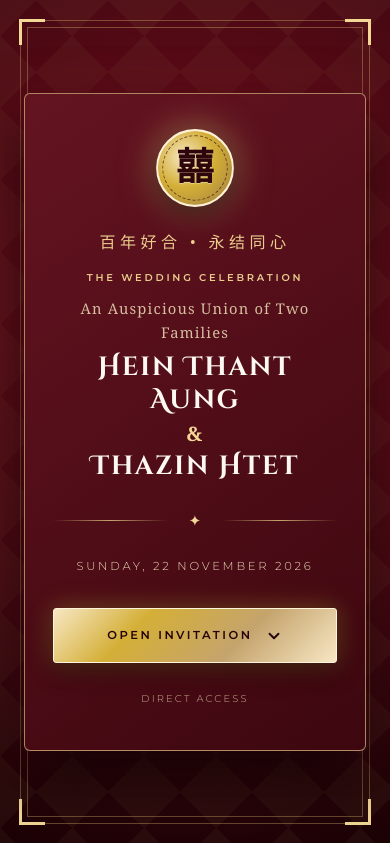
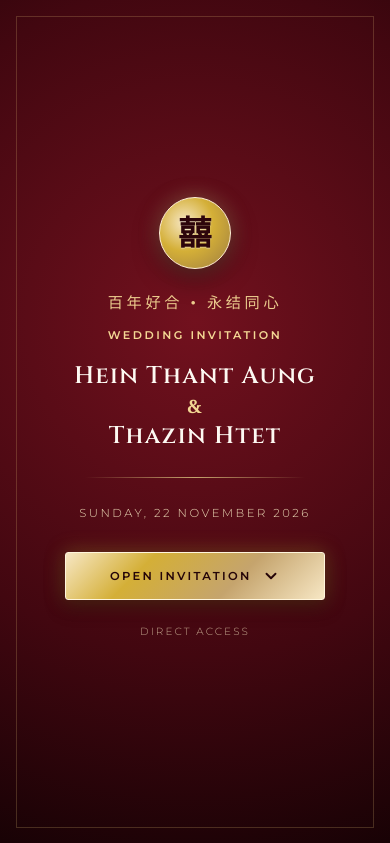
Before and after one commit to ngatomgyi/slhinv, a plain HTML site: page hta-tzh/index.html in a window 390 px wide. Shown: the top 843 px of the page. Drawn offline with Linux system fonts and the light colour scheme; a web font is replaced by a local one.

Commit message:
fix(hta-tzh): remove AI slop ornaments, fix mobile text wrapping, and balance venue button grid

```diff
--- a/hta-tzh/config.js
+++ b/hta-tzh/config.js
@@ -40,18 +40,18 @@ window.WEDDING_CONFIG = {
     year: "2026"
   },
 
-  // Intro Screen (Imperial Sealed Invitation Folio)
+  // Intro Screen (Bespoke Sealed Invitation)
   intro: {
-    badge: "The Wedding Celebration",
+    badge: "Wedding Invitation",
     chineseTitle: "百年好合 • 永结同心",
-    subtitle: "An Auspicious Union of Two Families",
+    subtitle: "",
     buttonText: "Open Invitation",
     skipText: "Direct Access"
   },
 
   // Hero Section
   hero: {
-    eyebrow: "Formal Wedding Invitation",
+    eyebrow: "Wedding Invitation",
     leadTag: "Imperial Celebration",
     image: "./assets/images/hero.webp",
     imageAlt: "Hein Thant Aung & Thazin Htet — Wedding Portrait",
--- a/hta-tzh/css/base.css
+++ b/hta-tzh/css/base.css
@@ -11,22 +11,6 @@ body {
   overflow-x: hidden;
   font-weight: 300;
   letter-spacing: 0.02em;
-}
-
-/* Subtle Imperial Lattice Watermark Texture across entire site */
-body::before {
-  content: "";
-  position: fixed;
-  inset: 0;
-  pointer-events: none;
-  z-index: 0;
-  opacity: 0.04;
-  background-size: 64px 64px;
-  background-image:
-    linear-gradient(45deg, var(--color-gold) 25%, transparent 25%),
-    linear-gradient(-45deg, var(--color-gold) 25%, transparent 25%),
-    linear-gradient(135deg, var(--color-gold) 25%, transparent 25%),
-    linear-gradient(-135deg, var(--color-gold) 25%, transparent 25%);
 }
 
 /* Container Utilities */
@@ -133,12 +117,15 @@ body::before {
 .section-eyebrow {
   display: inline-flex;
   align-items: center;
-  gap: 0.75rem;
+  justify-content: center;
+  gap: 0.65rem;
   font-size: var(--text-2xs);
   font-weight: 600;
-  letter-spacing: 0.28em;
+  letter-spacing: 0.2em;
   text-transform: uppercase;
   color: var(--color-gold-bright);
+  white-space: nowrap;
+  max-width: 100%;
   margin-bottom: 0.85rem;
 }
 
@@ -146,9 +133,10 @@ body::before {
 .section-eyebrow::after {
   content: "";
   display: inline-block;
-  width: 28px;
+  width: clamp(16px, 3vw, 24px);
   height: 1px;
   background: linear-gradient(90deg, transparent, var(--color-gold-bright), transparent);
+  flex-shrink: 1;
 }
 
 .section-title {
@@ -168,28 +156,13 @@ body::before {
   letter-spacing: 0.03em;
 }
 
-/* Gold Ornamental Filigree Divider */
+/* Gold Ornamental Hairline Divider */
 .gold-divider {
-  display: flex;
-  align-items: center;
-  justify-content: center;
-  gap: 1.25rem;
-  margin: 1.85rem auto;
-  max-width: 320px;
-}
-
-.gold-divider::before,
-.gold-divider::after {
-  content: "";
-  flex: 1;
+  display: block;
+  margin: 1.65rem auto;
+  max-width: 220px;
   height: 1px;
   background: linear-gradient(90deg, transparent, var(--color-gold), transparent);
-}
-
-.gold-divider-knot {
-  color: var(--color-gold-bright);
-  font-size: 0.95rem;
-  line-height: 1;
 }
 
 /* Luxury Gilded Buttons */
--- a/hta-tzh/css/components.css
+++ b/hta-tzh/css/components.css
@@ -5,13 +5,13 @@
  */
 
 /* ==========================================================================
-   1. OPENING CEREMONY / IMPERIAL ENVELOPE INTRO
+   1. OPENING CEREMONY / INTRO SCREEN
    ========================================================================== */
 .intro-screen {
   position: fixed;
   inset: 0;
   z-index: var(--z-intro);
-  background: radial-gradient(circle at 50% 35%, #76101D 0%, #460812 60%, #1A0205 100%);
+  background: radial-gradient(circle at 50% 38%, #72111E 0%, #420710 60%, #180205 100%);
   display: flex;
   flex-direction: column;
   align-items: center;
@@ -28,91 +28,42 @@ body.intro-active {
   touch-action: none;
 }
 
-/* Background lattice watermark */
-.intro-lattice-bg {
+/* Subtle Hairline Frame */
+.intro-frame {
   position: absolute;
-  inset: 0;
-  opacity: 0.055;
-  pointer-events: none;
-  background-size: 72px 72px;
-  background-image:
-    linear-gradient(45deg, #C5A46D 25%, transparent 25%),
-    linear-gradient(-45deg, #C5A46D 25%, transparent 25%),
-    linear-gradient(135deg, #C5A46D 25%, transparent 25%),
-    linear-gradient(-135deg, #C5A46D 25%, transparent 25%);
-}
-
-/* Golden Ornamental Border Frame */
-.intro-border-frame {
-  position: absolute;
-  inset: 1.25rem;
-  border: 1px solid var(--color-gold-hairline);
+  inset: clamp(1rem, 3.5vw, 2.25rem);
+  border: 1px solid rgba(229, 195, 120, 0.22);
   pointer-events: none;
   z-index: 1;
 }
 
-.intro-border-inner {
-  position: absolute;
-  inset: 6px;
-  border: 1px solid rgba(229, 195, 120, 0.35);
-}
-
-/* Ornate Corner Accents */
-.ornament-corner {
-  position: absolute;
-  width: 26px;
-  height: 26px;
-  border-color: var(--color-gold-bright);
-  border-style: solid;
-  pointer-events: none;
-}
-.corner-tl { top: -2px; left: -2px; border-width: 3px 0 0 3px; }
-.corner-tr { top: -2px; right: -2px; border-width: 3px 3px 0 0; }
-.corner-bl { bottom: -2px; left: -2px; border-width: 0 0 3px 3px; }
-.corner-br { bottom: -2px; right: -2px; border-width: 0 3px 3px 0; }
-
-/* The Imperial Envelope / Sealed Folio */
-.envelope-container {
+/* Centered Presentation Content */
+.intro-content {
   width: 100%;
-  max-width: 460px;
-  background: linear-gradient(145deg, #641421 0%, #3D070F 100%);
-  border: 1px solid rgba(243, 215, 148, 0.6);
-  border-radius: var(--radius-sm);
-  padding: clamp(2.25rem, 5vw, 3.25rem) clamp(1.75rem, 4vw, 2.75rem);
+  max-width: 440px;
   text-align: center;
   position: relative;
   z-index: 2;
-  box-shadow: 0 24px 60px rgba(0, 0, 0, 0.75), 0 0 45px rgba(165, 26, 44, 0.3);
-  transition: transform 0.6s var(--ease-editorial);
+  padding: 1rem;
 }
 
 /* Double Happiness Golden Seal Medallion */
 .double-happiness-seal {
-  width: 76px;
-  height: 76px;
-  margin: 0 auto 1.5rem;
+  width: 72px;
+  height: 72px;
+  margin: 0 auto 1.35rem;
   border-radius: var(--radius-pill);
   background: radial-gradient(circle at 35% 35%, #F7E7C4 0%, #D4AF37 45%, #9E7D42 100%);
-  border: 2px solid #FFF3D6;
-  box-shadow: 0 8px 24px rgba(0, 0, 0, 0.5), 0 0 30px rgba(240, 210, 142, 0.5);
+  border: 1.5px solid #FFF3D6;
+  box-shadow: 0 8px 24px rgba(0, 0, 0, 0.5), 0 0 20px rgba(240, 210, 142, 0.35);
   display: flex;
   align-items: center;
   justify-content: center;
-  position: relative;
-  animation: sealPulse 3s ease-in-out infinite;
-}
-
-.double-happiness-seal::before {
-  content: "";
-  position: absolute;
-  inset: 4px;
-  border-radius: var(--radius-pill);
-  border: 1px dashed rgba(54, 7, 14, 0.65);
 }
 
 .seal-character {
   font-family: var(--font-chinese);
-  font-size: 2.3rem;
+  font-size: 2.1rem;
   font-weight: 700;
   color: #2D050B;
   line-height: 1;
@@ -121,96 +72,94 @@ body.intro-active {
 
 .intro-chinese-blessing {
   font-family: var(--font-chinese);
-  font-size: 1rem;
-  letter-spacing: 0.28em;
-  color: var(--color-gold-bright);
-  margin-bottom: 0.85rem;
-  opacity: 0.95;
-}
-
-.intro-badge {
-  font-size: var(--text-3xs);
-  font-weight: 600;
-  letter-spacing: 0.28em;
-  text-transform: uppercase;
+  font-size: 0.95rem;
+  letter-spacing: 0.24em;
   color: var(--color-gold-bright);
   margin-bottom: 0.75rem;
   opacity: 0.95;
 }
 
+.intro-badge {
+  font-size: 0.7rem;
+  font-weight: 600;
+  letter-spacing: 0.22em;
+  text-transform: uppercase;
+  color: var(--color-gold-bright);
+  margin-bottom: 1rem;
+  white-space: nowrap;
+}
+
 .intro-names-title {
   font-family: var(--font-title);
-  font-size: clamp(1.65rem, 4.8vw, 2.2rem);
+  font-size: clamp(1.5rem, 4.6vw, 2.1rem);
   font-weight: 600;
   color: var(--color-text-main);
-  letter-spacing: 0.06em;
+  letter-spacing: 0.05em;
   line-height: 1.25;
-  margin-bottom: 0.5rem;
+  margin-bottom: 0.25rem;
+}
+
+.intro-name-part {
+  display: block;
+  white-space: nowrap;
 }
 
 .intro-amp {
   display: block;
   font-family: var(--font-serif);
-  font-size: 1.25rem;
+  font-size: 1.15rem;
   color: var(--color-gold-bright);
-  margin: 0.25rem 0;
-}
-
-.intro-subtitle {
-  font-family: var(--font-serif);
-  font-size: var(--text-sm);
-  color: var(--color-text-muted);
-  letter-spacing: 0.08em;
-  margin-bottom: 0.4rem;
+  margin: 0.2rem 0;
 }
 
 .intro-date {
-  font-size: var(--text-2xs);
-  letter-spacing: 0.24em;
+  font-size: 0.72rem;
+  letter-spacing: 0.22em;
   text-transform: uppercase;
   color: var(--color-gold-light);
-  margin-bottom: 2rem;
+  margin-bottom: 1.85rem;
+  white-space: nowrap;
 }
 
 .intro-btn {
   display: inline-flex;
   align-items: center;
   justify-content: center;
-  gap: 0.75rem;
+  gap: 0.65rem;
   width: 100%;
-  max-width: 290px;
-  padding: 1.1rem 1.85rem;
+  max-width: 260px;
+  height: 48px;
   background: var(--color-gold-foil);
   color: #240408;
   font-family: var(--font-sans);
-  font-size: var(--text-2xs);
+  font-size: 0.72rem;
   font-weight: 700;
-  letter-spacing: 0.22em;
+  letter-spacing: 0.2em;
   text-transform: uppercase;
   border-radius: var(--radius-xs);
   border: 1px solid #FFF5DC;
-  box-shadow: 0 8px 24px rgba(0, 0, 0, 0.45), 0 0 25px rgba(212, 175, 55, 0.4);
+  box-shadow: 0 6px 20px rgba(0, 0, 0, 0.4), 0 0 20px rgba(212, 175, 55, 0.35);
   cursor: pointer;
   transition: all var(--duration-normal) var(--ease-editorial);
 }
 
 .intro-btn:hover {
   transform: translateY(-2px);
-  box-shadow: 0 12px 32px rgba(0, 0, 0, 0.6), 0 0 35px rgba(240, 210, 142, 0.6);
+  box-shadow: 0 10px 28px rgba(0, 0, 0, 0.55), 0 0 25px rgba(240, 210, 142, 0.5);
 }
 
 .intro-skip-btn {
   display: inline-block;
-  margin-top: 1.35rem;
-  font-size: var(--text-3xs);
-  letter-spacing: 0.22em;
+  margin-top: 1.15rem;
+  font-size: 0.65rem;
+  letter-spacing: 0.2em;
   text-transform: uppercase;
   color: var(--color-gold-light);
-  opacity: 0.8;
+  opacity: 0.75;
   background: none;
   border: none;
   cursor: pointer;
-  padding: 0.4rem 0.8rem;
+  padding: 0.35rem 0.75rem;
   transition: opacity 0.2s ease;
 }
 
@@ -282,14 +231,15 @@ body.intro-active {
   font-family: var(--font-title);
   font-size: var(--text-hero);
   font-weight: 600;
-  line-height: 1.15;
-  letter-spacing: 0.05em;
+  line-height: 1.25;
+  letter-spacing: 0.04em;
   color: var(--color-text-main);
-  margin-bottom: 1.75rem;
+  margin-bottom: 1.5rem;
 }
 
 .hero-name-block {
   display: block;
+  white-space: nowrap;
 }
 
 .hero-ampersand {
@@ -303,40 +253,58 @@ body.intro-active {
 .hero-meta-list {
   display: flex;
   flex-direction: column;
-  gap: 1rem;
-  margin-top: 1.75rem;
-  padding-top: 1.75rem;
+  gap: 0.85rem;
+  margin-top: 1.5rem;
+  padding-top: 1.5rem;
   border-top: 1px solid var(--color-gold-hairline);
+  max-width: 440px;
+  margin-left: auto;
+  margin-right: auto;
+}
+
+@media (min-width: 900px) {
+  .hero-meta-list {
+    margin-left: 0;
+    margin-right: 0;
+  }
 }
 
 .hero-meta-item {
   display: flex;
-  flex-direction: column;
-  gap: 0.25rem;
+  flex-direction: row;
+  align-items: baseline;
+  justify-content: center;
+  gap: 1rem;
 }
 
-@media (min-width: 600px) {
+@media (min-width: 900px) {
   .hero-meta-item {
-    flex-direction: row;
-    align-items: baseline;
-    gap: 1.5rem;
+    justify-content: flex-start;
   }
 }
 
 .hero-meta-label {
   font-size: var(--text-3xs);
   font-weight: 600;
-  letter-spacing: 0.24em;
+  letter-spacing: 0.22em;
   text-transform: uppercase;
   color: var(--color-gold);
-  min-width: 80px;
+  min-width: 65px;
+  text-align: right;
+}
+
+@media (min-width: 900px) {
+  .hero-meta-label {
+    text-align: left;
+  }
 }
 
 .hero-meta-value {
   font-family: var(--font-display);
-  font-size: var(--text-md);
+  font-size: clamp(0.9rem, 2.2vw, 1.05rem);
   color: var(--color-text-main);
-  letter-spacing: 0.04em;
+  letter-spacing: 0.03em;
+  white-space: nowrap;
 }
 
 .hero-venue-myanmar {
@@ -349,8 +317,9 @@ body.intro-active {
 /* Hero Portrait Frame */
 .hero-visual-frame {
   position: relative;
-  max-width: 440px;
+  max-width: 400px;
   margin: 0 auto;
+  width: 100%;
 }
 
 .hero-visual-inner {
@@ -358,8 +327,8 @@ body.intro-active {
   aspect-ratio: 2 / 3;
   border-radius: var(--radius-xs);
   overflow: hidden;
-  border: 1.5px solid var(--color-gold);
-  box-shadow: 0 20px 50px rgba(0, 0, 0, 0.7), 0 0 35px rgba(212, 175, 55, 0.3);
+  border: 1px solid var(--color-gold);
+  box-shadow: 0 16px 45px rgba(0, 0, 0, 0.65);
   background-color: var(--color-burgundy-dark);
 }
 
@@ -380,28 +349,22 @@ body.intro-active {
 .invitation-card {
   background: linear-gradient(155deg, #4F0C16 0%, #30060D 100%);
   color: var(--color-text-main);
-  border: 1.5px solid var(--color-gold);
+  border: 1px solid var(--color-gold);
   border-radius: var(--radius-sm);
-  padding: clamp(2.75rem, 6vw, 4.75rem) clamp(1.75rem, 5vw, 3.75rem);
+  padding: clamp(2.5rem, 5vw, 4.25rem) clamp(1.5rem, 4vw, 3.25rem);
   text-align: center;
   position: relative;
-  box-shadow: 0 20px 55px rgba(0, 0, 0, 0.6), 0 0 35px rgba(165, 26, 44, 0.3);
-}
-
-.invitation-card-border {
-  position: absolute;
-  inset: 12px;
-  border: 1px solid rgba(229, 195, 120, 0.35);
-  pointer-events: none;
+  box-shadow: 0 16px 45px rgba(0, 0, 0, 0.6);
 }
 
 .invitation-subheading-eyebrow {
   font-size: var(--text-2xs);
   font-weight: 600;
-  letter-spacing: 0.26em;
+  letter-spacing: 0.22em;
   text-transform: uppercase;
   color: var(--color-gold-bright);
   margin-bottom: 0.75rem;
+  white-space: nowrap;
 }
 
 .invitation-title {
@@ -519,11 +482,41 @@ body.intro-active {
 }
 
 .venue-actions {
-  display: flex;
-  flex-wrap: wrap;
+  display: grid;
+  grid-template-columns: repeat(2, 1fr);
+  gap: 0.75rem;
+  max-width: 520px;
+  margin: 0 auto;
+  width: 100%;
+}
+
+@media (max-width: 480px) {
+  .venue-actions {
+    grid-template-columns: repeat(2, 1fr);
+    gap: 0.6rem;
+  }
+}
+
+.venue-actions .btn {
+  width: 100%;
+  height: 48px;
+  min-height: 48px;
+  padding: 0 0.65rem;
+  font-size: 0.72rem;
+  font-weight: 600;
+  letter-spacing: 0.12em;
+  display: inline-flex;
   align-items: center;
   justify-content: center;
-  gap: 1rem;
+  gap: 0.45rem;
+  white-space: nowrap;
+  box-sizing: border-box;
+}
+
+.venue-actions .btn svg {
+  flex-shrink: 0;
+  width: 15px;
+  height: 15px;
 }
 
 /* ==========================================================================
--- a/hta-tzh/css/variables.css
+++ b/hta-tzh/css/variables.css
@@ -32,7 +32,7 @@
   --color-text-dim: #9E856D;
 
   /* Bespoke Luxury Fonts (Distinct from SLH) */
-  --font-title: 'Cinzel Decorative', 'Cinzel', Georgia, serif;
+  --font-title: 'Cinzel', Georgia, serif;
   --font-display: 'Cinzel', Georgia, serif;
   --font-serif: 'Italiana', Georgia, serif;
   --font-sans: 'Montserrat', -apple-system, BlinkMacSystemFont, "Segoe UI", Roboto, sans-serif;
@@ -50,7 +50,7 @@
   --text-xl: 1.85rem;
   --text-2xl: 2.35rem;
   --text-3xl: 3.25rem;
-  --text-hero: clamp(2.6rem, 7.5vw, 4.8rem);
+  --text-hero: clamp(1.65rem, 5.2vw, 3.2rem);
 
   /* Spacing */
   --space-3xs: 0.25rem;
--- a/hta-tzh/index.html
+++ b/hta-tzh/index.html
@@ -24,47 +24,35 @@
   <link href="https://fonts.googleapis.com/css2?family=Cinzel+Decorative:wght@400;600;700&family=Cinzel:wght@400;500;600;700&family=Italiana&family=Montserrat:ital,wght@0,300;0,400;0,500;0,600;1,300&family=Noto+Serif+SC:wght@400;600;700&display=swap" rel="stylesheet">
 
   <!-- Stylesheets (All Relative for Subdirectory Compatibility) -->
-  <link rel="stylesheet" href="./css/variables.css?v=1.2.0">
-  <link rel="stylesheet" href="./css/reset.css?v=1.2.0">
-  <link rel="stylesheet" href="./css/base.css?v=1.2.0">
-  <link rel="stylesheet" href="./css/components.css?v=1.2.0">
-  <link rel="stylesheet" href="./css/animations.css?v=1.2.0">
+  <link rel="stylesheet" href="./css/variables.css?v=1.3.0">
+  <link rel="stylesheet" href="./css/reset.css?v=1.3.0">
+  <link rel="stylesheet" href="./css/base.css?v=1.3.0">
+  <link rel="stylesheet" href="./css/components.css?v=1.3.0">
+  <link rel="stylesheet" href="./css/animations.css?v=1.3.0">
 </head>
 <body class="intro-active">
 
   <!-- =========================================================================
-       1. OPENING CEREMONY / IMPERIAL ENVELOPE INTRO
+       1. OPENING CEREMONY / INTRO SCREEN
        ========================================================================= -->
   <section id="intro-screen" class="intro-screen" aria-label="Wedding Invitation Envelope">
-    <div class="intro-lattice-bg" aria-hidden="true"></div>
+    <div class="intro-frame" aria-hidden="true"></div>
 
-    <div class="intro-border-frame">
-      <div class="intro-border-inner"></div>
-      <div class="ornament-corner corner-tl" aria-hidden="true"></div>
-      <div class="ornament-corner corner-tr" aria-hidden="true"></div>
-      <div class="ornament-corner corner-bl" aria-hidden="true"></div>
-      <div class="ornament-corner corner-br" aria-hidden="true"></div>
-    </div>
-
-    <!-- The Imperial Envelope / Sealed Folio -->
-    <div class="envelope-container">
+    <div class="intro-content">
       <div class="double-happiness-seal" aria-hidden="true">
         <span class="seal-character">囍</span>
       </div>
 
       <p id="intro-chinese-blessing" class="intro-chinese-blessing">百年好合 • 永结同心</p>
-      <p id="intro-badge" class="intro-badge">The Wedding Celebration</p>
-      <p id="intro-subtitle" class="intro-subtitle">An Auspicious Union of Two Families</p>
+      <p id="intro-badge" class="intro-badge">Wedding Invitation</p>
 
       <h1 class="intro-names-title">
-        <span id="intro-names-1">Hein Thant Aung</span>
+        <span id="intro-names-1" class="intro-name-part">Hein Thant Aung</span>
         <span class="intro-amp">&amp;</span>
-        <span id="intro-names-2">Thazin Htet</span>
+        <span id="intro-names-2" class="intro-name-part">Thazin Htet</span>
       </h1>
 
-      <div class="gold-divider" aria-hidden="true">
-        <span class="gold-divider-knot">✦</span>
-      </div>
+      <div class="gold-divider" aria-hidden="true"></div>
 
       <p id="intro-date" class="intro-date">Sunday, 22 November 2026</p>
 
@@ -99,7 +87,7 @@
         <div class="hero-grid">
           <!-- Left Column: Typography & Auspicious Details -->
           <div class="hero-typography">
-            <div class="section-eyebrow reveal-item">Formal Wedding Invitation</div>
+            <div class="section-eyebrow reveal-item">Wedding Invitation</div>
 
             <h1 class="hero-title">
               <span class="hero-name-block mask-reveal">
@@ -132,10 +120,6 @@
             <div class="hero-visual-inner">
               <img id="hero-portrait-img" src="./assets/images/hero.webp" alt="Hein Thant Aung and Thazin Htet wedding portrait" loading="eager" decoding="async">
             </div>
-            <div class="ornament-corner corner-tl" aria-hidden="true"></div>
-            <div class="ornament-corner corner-tr" aria-hidden="true"></div>
-            <div class="ornament-corner corner-bl" aria-hidden="true"></div>
-            <div class="ornament-corner corner-br" aria-hidden="true"></div>
           </div>
         </div>
 
@@ -149,14 +133,10 @@
       <div class="container-narrow">
 
         <div class="invitation-card reveal-card">
-          <div class="invitation-card-border" aria-hidden="true"></div>
-
           <p id="invitation-eyebrow" class="invitation-subheading-eyebrow">Together with our Families</p>
           <h2 id="invitation-title" class="invitation-title">We Request The Honour Of Your Presence</h2>
 
-          <div class="gold-divider" aria-hidden="true">
-            <span class="gold-divider-knot">✦</span>
-          </div>
+          <div class="gold-divider" aria-hidden="true"></div>
 
           <div id="invitation-body-content" class="invitation-body">
             <p>
@@ -221,7 +201,7 @@
             <!-- Google Maps Button (exact location) -->
             <a id="btn-open-maps" class="btn btn-gold" href="https://maps.app.goo.gl/ghnyTkuvZ8uwLi7Y7?g_st=ic" target="_blank" rel="noopener noreferrer">
               <svg width="15" height="15" viewBox="0 0 24 24" fill="none" stroke="currentColor" stroke-width="2.5"><path d="M21 10c0 7-9 13-9 13s-9-6-9-13a9 9 0 0 1 18 0z"></path><circle cx="12" cy="10" r="3"></circle></svg>
-              <span>Open Google Maps</span>
+              <span>Google Maps</span>
             </a>
 
             <!-- Copy Venue Button -->
@@ -233,13 +213,13 @@
             <!-- Google Calendar -->
             <a id="btn-add-google-cal" class="btn btn-outline-gold" href="#" target="_blank" rel="noopener noreferrer">
               <svg width="15" height="15" viewBox="0 0 24 24" fill="none" stroke="currentColor" stroke-width="2"><rect x="3" y="4" width="18" height="18" rx="2" ry="2"></rect><line x1="16" y1="2" x2="16" y2="6"></line><line x1="8" y1="2" x2="8" y2="6"></line><line x1="3" y1="10" x2="21" y2="10"></line></svg>
-              <span>Google Calendar</span>
+              <span>Google Cal</span>
             </a>
 
             <!-- ICS Download for Apple / Outlook -->
             <button id="btn-add-ics-cal" class="btn btn-outline-gold" type="button">
               <svg width="15" height="15" viewBox="0 0 24 24" fill="none" stroke="currentColor" stroke-width="2"><path d="M21 15v4a2 2 0 0 1-2 2H5a2 2 0 0 1-2-2v-4"></path><polyline points="7 10 12 15 17 10"></polyline><line x1="12" y1="15" x2="12" y2="3"></line></svg>
-              <span>Save to Calendar</span>
+              <span>Save Calendar</span>
             </button>
           </div>
         </div>
@@ -284,9 +264,7 @@
           Thank you for walking this road with us and blessing our union with your love and grace. We look forward to celebrating this special day with you.
         </p>
 
-        <div class="gold-divider reveal-item delay-2" aria-hidden="true">
-          <span class="gold-divider-knot">✦</span>
-        </div>
+        <div class="gold-divider reveal-item delay-2" aria-hidden="true"></div>
 
         <footer class="reveal-item delay-3">
           <p id="closing-footer" style="font-size: var(--text-2xs); letter-spacing: 0.2em; text-transform: uppercase; color: var(--color-gold-light); opacity: 0.85;">
@@ -344,11 +322,11 @@
   <div id="toast-notice" class="toast-notice" role="status" aria-live="polite"></div>
 
   <!-- Scripts (All Relative for Subdirectory Compatibility) -->
-  <script src="./config.js?v=1.2.0"></script>
-  <script src="./js/audio.js?v=1.2.0"></script>
-  <script src="./js/countdown.js?v=1.2.0"></script>
-  <script src="./js/gallery.js?v=1.2.0"></script>
-  <script src="./js/calendar.js?v=1.2.0"></script>
-  <script src="./js/app.js?v=1.2.0"></script>
+  <script src="./config.js?v=1.3.0"></script>
+  <script src="./js/audio.js?v=1.3.0"></script>
+  <script src="./js/countdown.js?v=1.3.0"></script>
+  <script src="./js/gallery.js?v=1.3.0"></script>
+  <script src="./js/calendar.js?v=1.3.0"></script>
+  <script src="./js/app.js?v=1.3.0"></script>
 </body>
 </html>
--- a/hta-tzh/js/app.js
+++ b/hta-tzh/js/app.js
@@ -51,9 +51,16 @@ function populateDetails(config) {
   });
 
   // Intro Screen
-  setElemText('#intro-badge', config.intro?.badge || 'The Wedding Celebration');
+  setElemText('#intro-badge', config.intro?.badge || 'Wedding Invitation');
   setElemText('#intro-chinese-blessing', config.intro?.chineseTitle || '百年好合 • 永结同心');
-  setElemText('#intro-subtitle', config.intro?.subtitle || 'An Auspicious Union of Two Families');
+  const introSub = document.getElementById('intro-subtitle');
+  if (introSub) {
+    if (config.intro?.subtitle) {
+      introSub.textContent = config.intro.subtitle;
+    } else {
+      introSub.remove();
+    }
+  }
   setElemText('#intro-names-1', couple.partner1?.fullName || 'Hein Thant Aung');
   setElemText('#intro-names-2', couple.partner2?.fullName || 'Thazin Htet');
   setElemText('#intro-date', `Sunday, ${dateDisplay.fullDate || '22 November 2026'}`);
@@ -135,9 +142,8 @@ function setupIntroScreen(audio) {
       const hero = document.getElementById('hero');
       if (hero) {
         setTimeout(() => hero.querySelector('.hero-emblem-wrap')?.classList.add('is-revealed'), 100);
-        setTimeout(() => hero.querySelector('.hero-name-1')?.classList.add('is-revealed'), 250);
-        setTimeout(() => hero.querySelector('.hero-ampersand')?.classList.add('is-revealed'), 420);
-        setTimeout(() => hero.querySelector('.hero-name-2')?.classList.add('is-revealed'), 580);
+        setTimeout(() => hero.querySelectorAll('.mask-reveal').forEach((el) => el.classList.add('is-revealed')), 250);
+        setTimeout(() => hero.querySelector('.hero-amp-reveal')?.classList.add('is-revealed'), 420);
         setTimeout(() => hero.querySelector('.hero-visual-frame')?.classList.add('is-revealed'), 500);
         setTimeout(() => hero.querySelector('.hero-meta-list')?.classList.add('is-revealed'), 750);
       }
```
